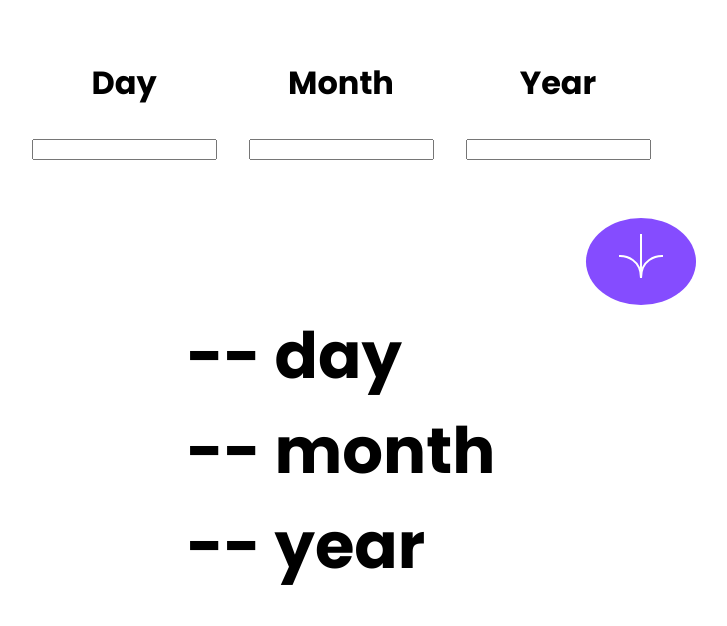
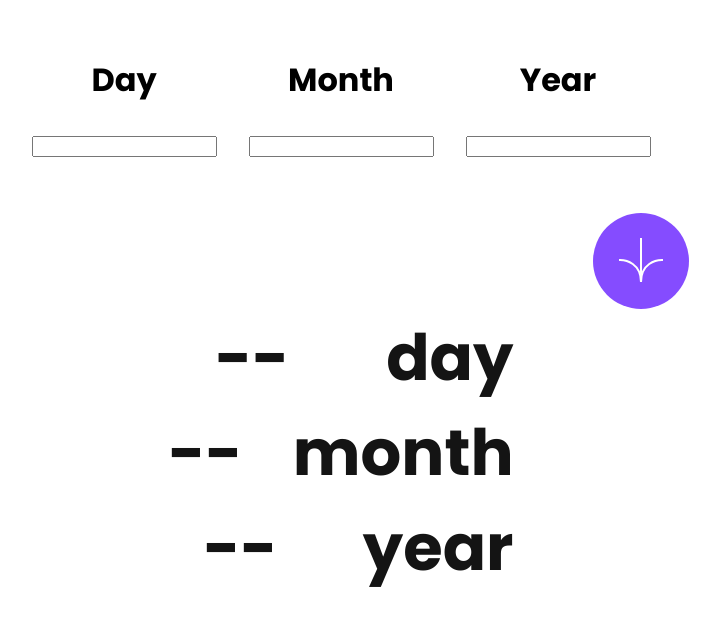
Before and after one commit to Alez05/age-calculator-app, a React (Vite) app: page / in a window 1280 px wide. Shown: the top 626 px of the page, without its empty margins (299-1026 px from the left). Built offline with nearby package versions, Linux system fonts and the light colour scheme.

Commit message:
update button + age result

```diff
--- a/src/App.jsx
+++ b/src/App.jsx
@@ -41,7 +41,7 @@ const MyApp = () => {
           />
         </button>
       </div>
-      <div className='age-container'>
+      <div className='result-age'>
         <h1>
           <span className='output-day'> -- </span> day{' '}
         </h1>
--- a/src/index.css
+++ b/src/index.css
@@ -57,11 +57,19 @@ body{
 .submit-btn {
   background-color: var(--Purple);
   color: var(--White);
-  padding: 16px 32px;
   border: none;
-  border-radius: 60%; /* Make the button a circle */
+  border-radius: 50%; /* Make the button a circle */
   cursor: pointer;
-  font-size: 1.5rem;
-  font-weight: 700;
   transition: background-color 0.3s ease;
+  width: 96px;
+  height: 96px;
 }
+
+.result-age {
+  color: var(--Off-black);
+}
+
+.result-age h1 {
+  display: flex;
+  gap: 50px;
+}
```
